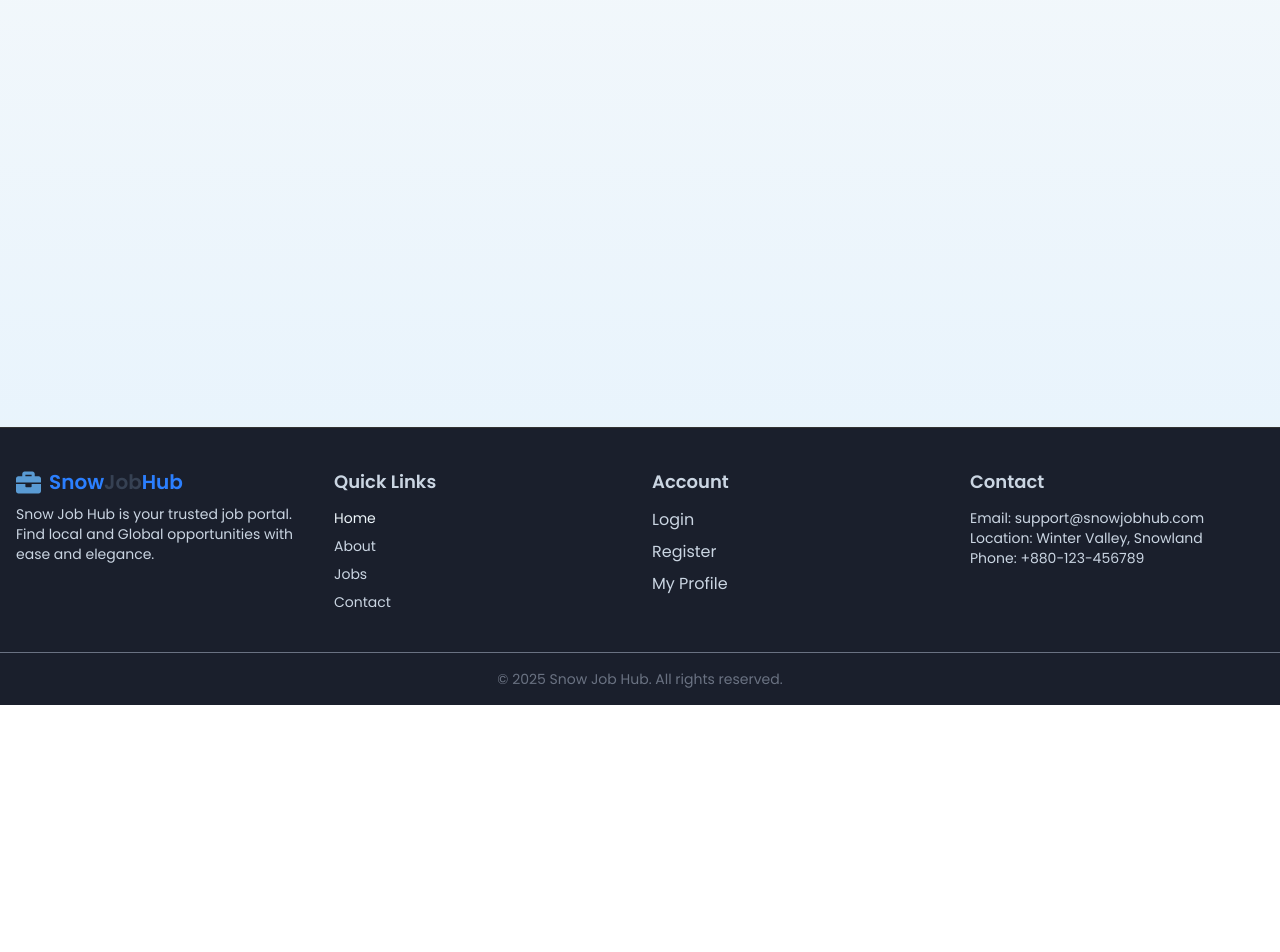
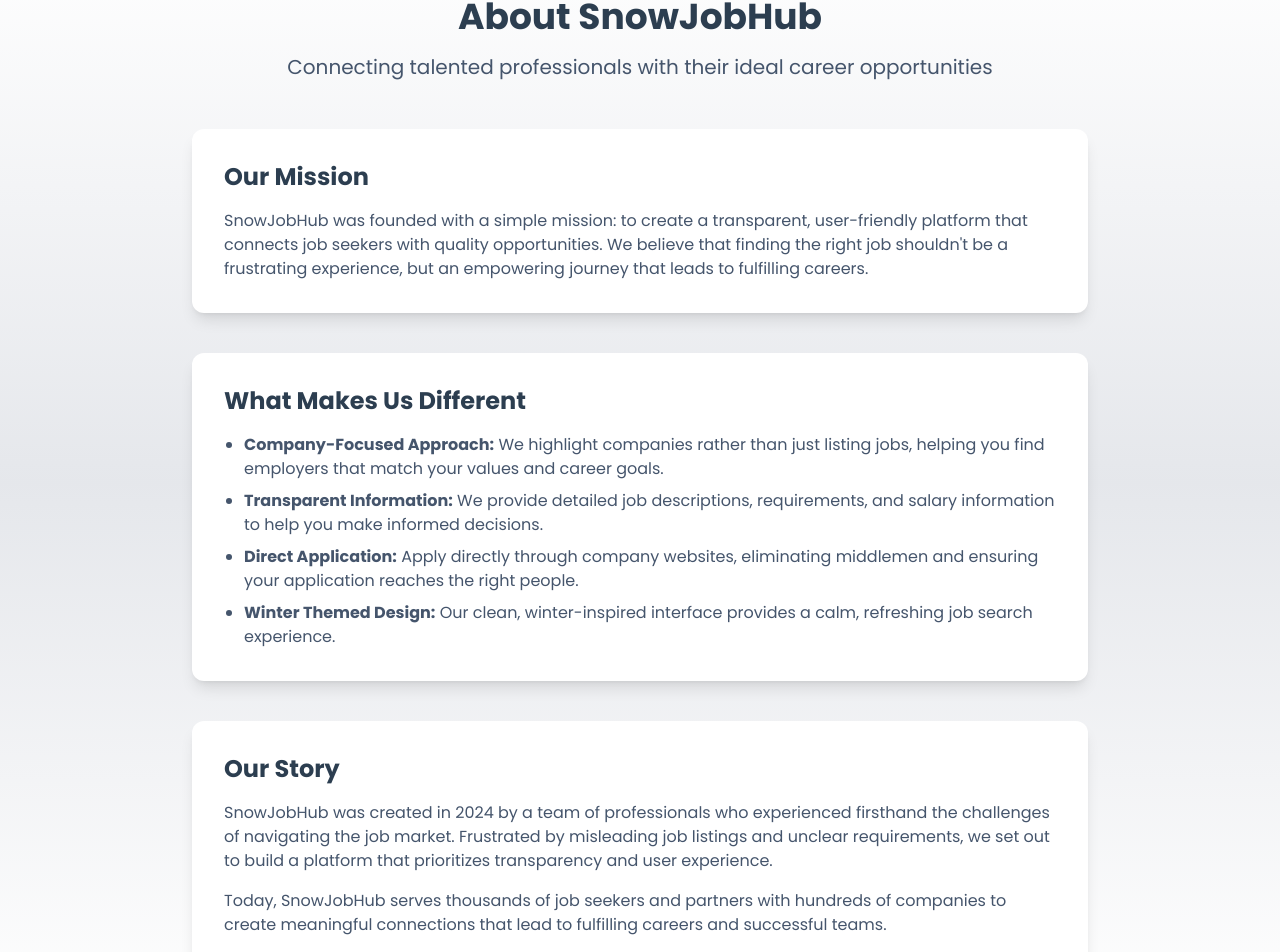
Before and after one commit to ChibgatullahMinhaz/SnowJobHub, a React (Vite) app: page /about in a window 1280 px wide. Shown: the part 132-1084 px from the top of the page. Before the commit the page ends 837 px from the top, so only its background shows below. Built offline with nearby package versions, Linux system fonts and the light colour scheme.

Commit message:
dynamic title for earch page and about page

```diff
--- a/package.json
+++ b/package.json
@@ -16,6 +16,7 @@
     "framer-motion": "^12.9.4",
     "react": "^19.0.0",
     "react-dom": "^19.0.0",
+    "react-helmet": "^6.1.0",
     "react-icons": "^5.5.0",
     "react-router-dom": "^7.5.3",
     "react-snowfall": "^2.2.0",
--- a/src/Components/Hero.jsx
+++ b/src/Components/Hero.jsx
@@ -1,8 +1,14 @@
-import React from "react";
+import React, { useEffect } from "react";
 import { Link } from "react-router-dom";
 import { motion } from "framer-motion";
 
 const Hero = () => {
+    useEffect(() => {
+        window.scrollTo({
+          top: 0,
+          behavior: "smooth",
+        });
+      }, []);
   return (
     <div className="relative z-10 overflow-hidden bg-gradient-to-b from-white via-[#f3f2fb] to-white">
 
@@ -16,13 +22,13 @@ const Hero = () => {
           className="md:w-1/2 mb-10 md:mb-0 md:pr-10"
           initial={{ opacity: 0, x: -50 }}
           animate={{ opacity: 1, x: 0 }}
-          transition={{ duration: 0.5 }}
+          transition={{ duration: 0.4 }}
         >
           <motion.h1
             className="text-4xl md:text-5xl lg:text-6xl font-bold leading-tight mb-6"
             initial={{ opacity: 0, y: 20 }}
             animate={{ opacity: 1, y: 0 }}
-            transition={{ delay: 0.2, duration: 0.5 }}
+            transition={{ delay: 0.2, duration: 0.4 }}
           >
             Find Your <span className="text-purple-600">Dream Job</span> with Ease
           </motion.h1>
@@ -30,7 +36,7 @@ const Hero = () => {
             className="text-lg text-slate-600 mb-8"
             initial={{ opacity: 0, y: 20 }}
             animate={{ opacity: 1, y: 0 }}
-            transition={{ delay: 0.4, duration: 0.5 }}
+            transition={{ delay: 0.4, duration: 0.4 }}
           >
             Explore job opportunities from top companies all in one place.
             SnowJobHub helps you find the perfect position that matches your skills and career goals.
@@ -39,7 +45,7 @@ const Hero = () => {
             className="flex flex-col sm:flex-row gap-4"
             initial={{ opacity: 0, y: 20 }}
             animate={{ opacity: 1, y: 0 }}
-            transition={{ delay: 0.6, duration: 0.5 }}
+            transition={{ delay: 0.6, duration: 0.4 }}
           >
             <Link to="/companies">
               <button className="btn w-full sm:w-auto bg-[#64B5F6] hover:bg-[#42A5F5] text-white">Browse Companies</button>
@@ -50,18 +56,17 @@ const Hero = () => {
           </motion.div>
         </motion.div>
 
-        <motion.div
-          className="md:w-1/2"
-          initial={{ opacity: 0, x: 50 }}
-          animate={{ opacity: 1, x: 0 }}
-          transition={{ duration: 0.5 }}
-        >
-          <img
+        <div className="md:w-1/2">
+          <motion.img
             src="https://images.unsplash.com/photo-1581091226825-a6a2a5aee158"
             alt="Person searching for jobs"
             className="rounded-lg shadow-xl w-full h-auto object-cover max-h-[500px]"
+            loading="lazy"
+            initial={{ opacity: 0 }}
+            animate={{ opacity: 1 }}
+            transition={{ duration: 0.5 }}
           />
-        </motion.div>
+        </div>
       </div>
     </div>
   );
--- a/src/Components/JobCard.jsx
+++ /dev/null
@@ -1,11 +0,0 @@
-import React from 'react';
-
-const JobCard = () => {
-    return (
-        <div>
-            JobCard
-        </div>
-    );
-};
-
-export default JobCard;
--- a/src/Components/Navbar.jsx
+++ b/src/Components/Navbar.jsx
@@ -26,7 +26,7 @@ const Navbar = () => {
           </div>
           <ul
             tabIndex={0}
-            className="menu menu-sm dropdown-content bg-base-100 rounded-box z-1 mt-3 w-52 p-2 shadow space-y-2"
+            className="menu menu-sm dropdown-content bg-base-100 rounded-box z-1 mt-3 w-52 p-2 shadow  space-y-2"
           >
             <li>
               <NavLink to={`/`}>Home</NavLink>
@@ -61,7 +61,7 @@ const Navbar = () => {
         <Logo></Logo>
       </div>
       <div className="navbar-end hidden lg:flex">
-        <ul className="menu menu-horizontal px-3">
+        <ul className="menu menu-horizontal px-3 space-x-3">
           <li>
             <NavLink to={`/`}>Home</NavLink>
           </li>
--- a/src/Components/ProtectedRoute.jsx
+++ /dev/null
@@ -1,11 +0,0 @@
-import React from 'react';
-
-const ProtectedRoute = () => {
-    return (
-        <div>
-
-        </div>
-    );
-};
-
-export default ProtectedRoute;
--- /dev/null
+++ b/src/Pages/About.jsx
@@ -0,0 +1,90 @@
+import { Helmet } from 'react-helmet';
+import { motion } from 'framer-motion';
+import { useEffect } from 'react';
+
+const About = () => {
+    useEffect(()=>{
+        window.scrollTo({
+            top: 0,
+            behavior: 'smooth'
+        });
+    },[])
+  return (
+    <>
+      <Helmet>
+        <title>About - SnowJobHub</title>
+        <meta name="description" content="Learn more about SnowJobHub, the innovative job exploration platform" />
+      </Helmet>
+
+      <div className="relative bg-gradient-to-b from-white via-gray-200 to-white py-16">
+        {/* Decorative background elements */}
+        <div className="absolute top-20 left-10 w-64 h-64 bg-winter-lightBlue rounded-full mix-blend-multiply filter blur-3xl opacity-30 animate-float z-0"></div>
+        <div className="absolute bottom-10 right-10 w-64 h-64 bg-winter-lightPurple rounded-full mix-blend-multiply filter blur-3xl opacity-30 animate-float z-0"></div>
+
+        <div className="container mx-auto px-4">
+          <motion.div
+            initial={{ opacity: 0, y: 20 }}
+            animate={{ opacity: 1, y: 0 }}
+            transition={{ duration: 0.5 }}
+            className="max-w-4xl mx-auto"
+          >
+            <div className="text-center mb-12">
+              <h1 className="text-4xl font-bold mb-4 text-winter-purple">About SnowJobHub</h1>
+              <p className="text-xl text-slate-600">
+                Connecting talented professionals with their ideal career opportunities
+              </p>
+            </div>
+
+            <div className="space-y-10">
+              <div className="bg-white rounded-xl shadow-lg p-8 frost-card">
+                <h2 className="text-2xl font-bold mb-4 text-winter-purple">Our Mission</h2>
+                <p className="text-slate-600">
+                  SnowJobHub was founded with a simple mission: to create a transparent, user-friendly platform
+                  that connects job seekers with quality opportunities. We believe that finding the right job
+                  shouldn't be a frustrating experience, but an empowering journey that leads to fulfilling careers.
+                </p>
+              </div>
+
+              <div className="bg-white rounded-xl shadow-lg p-8 frost-card">
+                <h2 className="text-2xl font-bold mb-4 text-winter-purple">What Makes Us Different</h2>
+                <ul className="list-disc pl-5 space-y-2 text-slate-600">
+                  <li>
+                    <strong>Company-Focused Approach:</strong> We highlight companies rather than just listing jobs,
+                    helping you find employers that match your values and career goals.
+                  </li>
+                  <li>
+                    <strong>Transparent Information:</strong> We provide detailed job descriptions, requirements,
+                    and salary information to help you make informed decisions.
+                  </li>
+                  <li>
+                    <strong>Direct Application:</strong> Apply directly through company websites, eliminating middlemen
+                    and ensuring your application reaches the right people.
+                  </li>
+                  <li>
+                    <strong>Winter Themed Design:</strong> Our clean, winter-inspired interface provides a calm,
+                    refreshing job search experience.
+                  </li>
+                </ul>
+              </div>
+
+              <div className="bg-white rounded-xl shadow-lg p-8 frost-card">
+                <h2 className="text-2xl font-bold mb-4 text-winter-purple">Our Story</h2>
+                <p className="text-slate-600">
+                  SnowJobHub was created in 2024 by a team of professionals who experienced firsthand the challenges
+                  of navigating the job market. Frustrated by misleading job listings and unclear requirements,
+                  we set out to build a platform that prioritizes transparency and user experience.
+                </p>
+                <p className="text-slate-600 mt-4">
+                  Today, SnowJobHub serves thousands of job seekers and partners with hundreds of companies to
+                  create meaningful connections that lead to fulfilling careers and successful teams.
+                </p>
+              </div>
+            </div>
+          </motion.div>
+        </div>
+      </div>
+    </>
+  );
+};
+
+export default About;
--- a/src/Pages/Home.jsx
+++ b/src/Pages/Home.jsx
@@ -1,12 +1,29 @@
-import React from 'react';
-import Hero from '../Components/Hero';
+import React, { useEffect } from "react";
+import Hero from "../Components/Hero";
+import { Helmet } from "react-helmet";
 
 const Home = () => {
-    return (
-        <>
-            <Hero></Hero>
-        </>
-    );
+     useEffect(()=>{
+            window.scrollTo({
+                top: 0,
+                behavior: 'smooth'
+            });
+        },[])
+  return (
+    <>
+      <Helmet>
+        <title>SnowJobHub || Home</title>
+        <meta name="description" content="This is SnowJobHub" />
+        <meta
+          name="keywords"
+          content="React, SnowJobHub
+, jobs"
+        />
+      </Helmet>
+
+      <Hero></Hero>
+    </>
+  );
 };
 
 export default Home;
--- a/src/routes/routes.jsx
+++ b/src/routes/routes.jsx
@@ -2,6 +2,7 @@ import { createBrowserRouter } from "react-router";
 
 import MainLayout from "../layouts/MainLayout";
 import Home from "../Pages/Home";
+import About from "../Pages/About";
 export const router = createBrowserRouter([
   {
     path: "/",
@@ -13,6 +14,11 @@ export const router = createBrowserRouter([
         element: <Home></Home>
       },
       {
+        path: "/about",
+        element: <About></About>,
+      }
+      ,
+      {
         path: "*",
         element: <div>not font</div>,
       }
```
Also changed, not shown: 1 other file (tests, documents, lock files or other folders).
